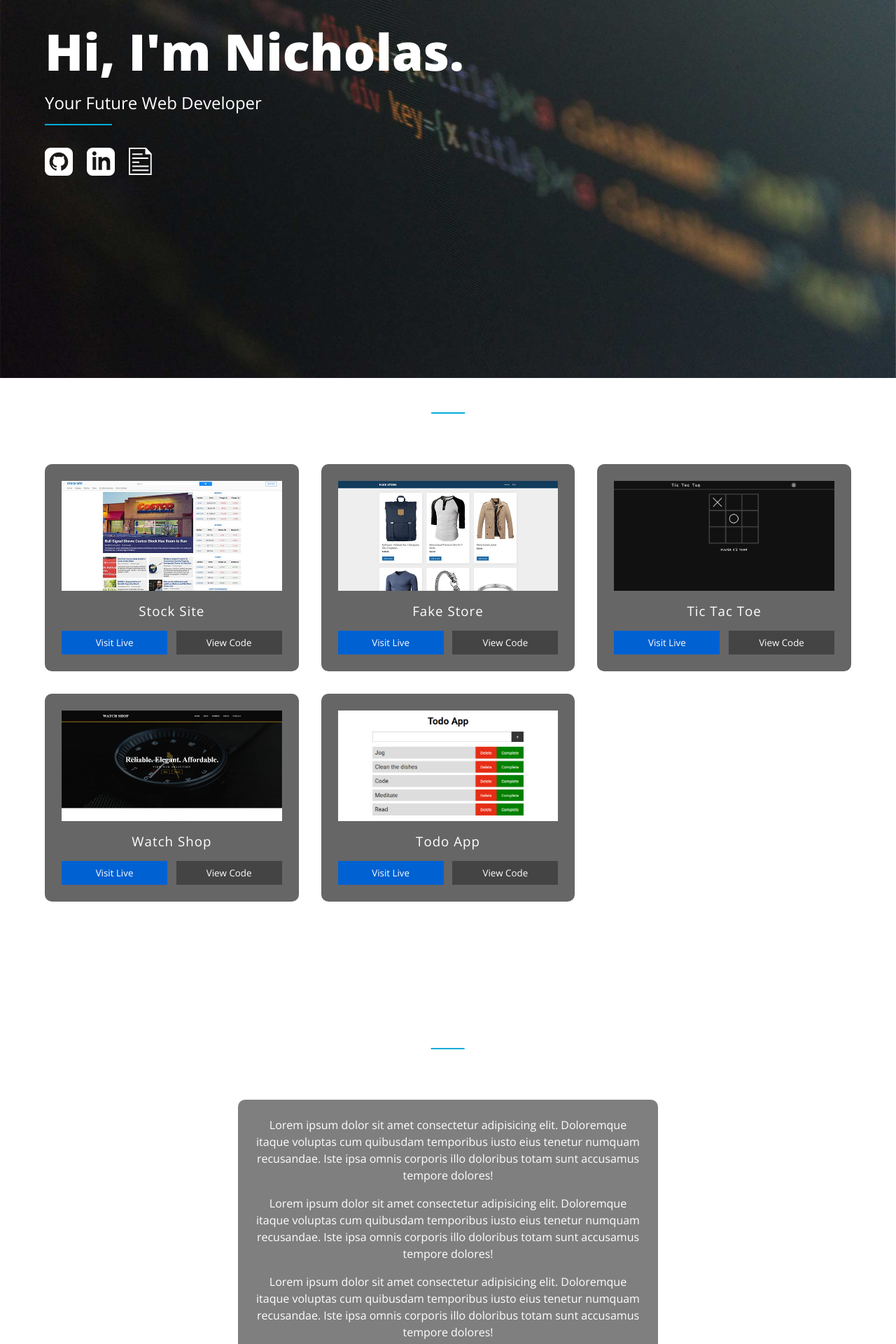
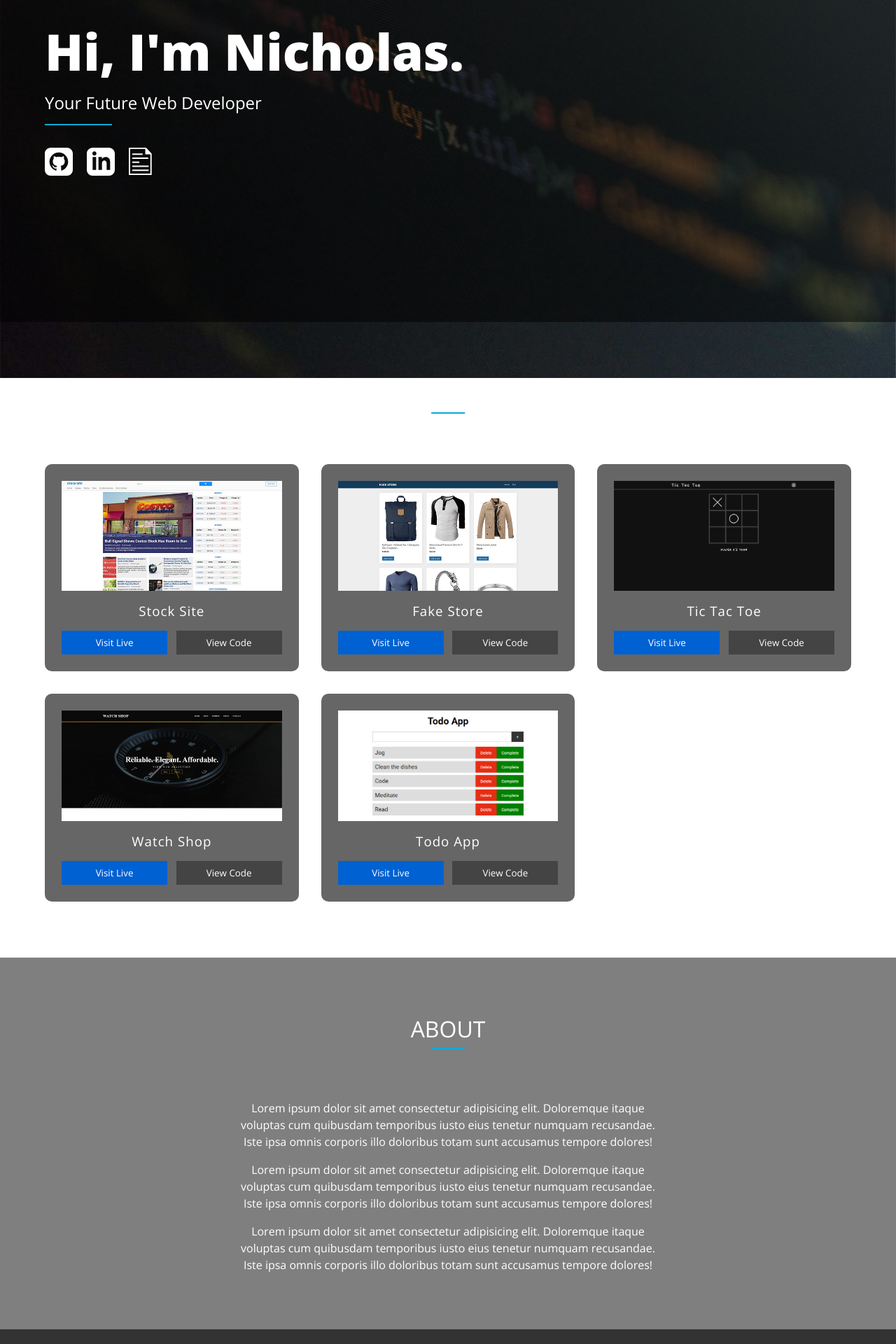
Before and after one commit to nicholas-newman1/portfolio-react, a React (Create React App) app: page / in a window 1280 px wide. Shown: the part 260-2180 px from the top of the page at 70% size. Built offline with nearby package versions, Linux system fonts and the light colour scheme.

Commit message:
changed styling

```diff
--- a/src/App.js
+++ b/src/App.js
@@ -10,7 +10,7 @@ function App() {
       <Background />
       <Header />
 
-      <main className='main container'>
+      <main className='main'>
         <Switch>
           <Route exact path='/' component={HomePage} />
         </Switch>
--- a/src/pages/HomePage/About/About.js
+++ b/src/pages/HomePage/About/About.js
@@ -5,7 +5,7 @@ const About = () => {
   return (
     <section className='about'>
       <h2 className='section-heading'>About</h2>
-      <div className='about__text-container'>
+      <div className='about__text-container container'>
         <p className='about__text'>
           Lorem ipsum dolor sit amet consectetur adipisicing elit. Doloremque
           itaque voluptas cum quibusdam temporibus iusto eius tenetur numquam
--- a/src/pages/HomePage/About/about.css
+++ b/src/pages/HomePage/About/about.css
@@ -1,13 +1,10 @@
 .about {
   padding: 5rem 0;
+  background: rgba(0, 0, 0, 0.5);
 }
 
 .about__text-container {
-  background: rgba(0, 0, 0, 0.5);
-  border-radius: 10px;
-  padding: 1.5rem;
   max-width: 600px;
-  margin: 0 auto;
 }
 
 .about__text {
--- a/src/pages/HomePage/Hero/Hero.js
+++ b/src/pages/HomePage/Hero/Hero.js
@@ -5,10 +5,12 @@ import './hero.css';
 const Hero = () => {
   return (
     <section className='hero'>
-      <h1 className='hero__heading'>Hi, I'm Nicholas.</h1>
-      <p className='hero__text'>Your Future Web Developer</p>
-      <div className='hero__social'>
-        <SocialLinks />
+      <div className='container'>
+        <h1 className='hero__heading'>Hi, I'm Nicholas.</h1>
+        <p className='hero__text'>Your Future Web Developer</p>
+        <div className='hero__social'>
+          <SocialLinks />
+        </div>
       </div>
     </section>
   );
--- a/src/pages/HomePage/Hero/hero.css
+++ b/src/pages/HomePage/Hero/hero.css
@@ -1,4 +1,5 @@
 .hero {
+  background: rgba(0, 0, 0, 0.5);
   height: 80vh;
   display: flex;
   flex-direction: column;
@@ -24,7 +25,7 @@
 
 .hero__text::after {
   content: '';
-  background:  #00add8;
+  background: #00add8;
   width: 6rem;
   height: 2px;
   position: absolute;
@@ -47,6 +48,6 @@
 
   .hero__text::after {
     left: 0;
-    transform: translateX(0)
+    transform: translateX(0);
   }
 }
--- a/src/pages/HomePage/Projects/Projects.js
+++ b/src/pages/HomePage/Projects/Projects.js
@@ -5,7 +5,7 @@ import './projects.css';
 
 const Projects = () => {
   return (
-    <section className='projects'>
+    <section className='projects container'>
       <h2 className='section-heading'>Projects</h2>
       <ul className='projects__list'>
         {projects.map((project) => (
```
Also changed, not shown: 1 other file (tests, documents, lock files or other folders).
